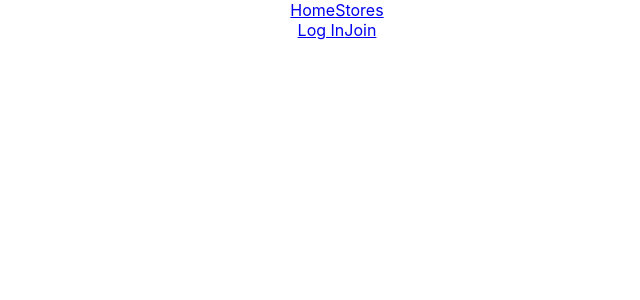
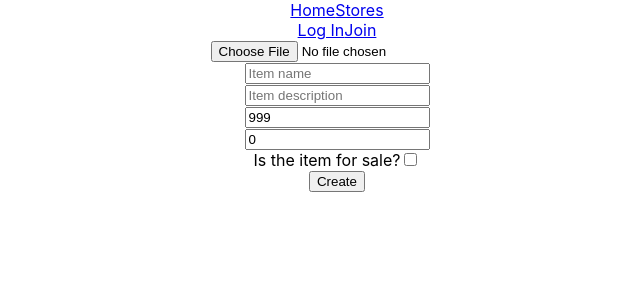
Before and after one commit to nel-thedev/curiomarket-client, a React (Create React App) app: page /store/shop/1/create-item in a window 1280 px wide. Shown: the top 300 px of the page, without its empty margins (303-943 px from the left). Built offline with nearby package versions, Linux system fonts and the light colour scheme.

Commit message:
Add create store. Add Create item.

```diff
--- a/src/App.js
+++ b/src/App.js
@@ -11,6 +11,7 @@ import Login from './pages/Login';
 import UpdateProfile from './pages/UpdateProfile';
 import CreateStore from './pages/CreateStore';
 import EditStore from './pages/EditStore';
+import CreateItem from './pages/CreateItem';
 
 function App() {
   const getToken = () => {
@@ -39,6 +40,10 @@ function App() {
         <Route path="/user/update" element={<UpdateProfile />} />
         <Route path="/store/create" element={<CreateStore />} />
         <Route path="/store/edit" element={<EditStore />} />
+        <Route
+          path="/store/shop/:storeId/create-item"
+          element={<CreateItem />}
+        />
       </Routes>
     </div>
   );
--- a/src/components/StoreCard.js
+++ b/src/components/StoreCard.js
@@ -4,17 +4,17 @@ import { Link } from 'react-router-dom';
 const StoreCard = ({ store }) => {
   // let avgRating;
   console.log(store);
-  const returnRating = () => {
-    if (store.ratings.length) {
-      return (
-        store.ratings.reduce((acc, curr) => {
-          return acc + curr;
-        }, 0) / store.ratings.length
-      );
-    } else {
-      return 0;
-    }
-  };
+  // const returnRating = () => {
+  //   if (store.ratings.length) {
+  //     return (
+  //       store.ratings.reduce((acc, curr) => {
+  //         return acc + curr;
+  //       }, 0) / store.ratings.length
+  //     );
+  //   } else {
+  //     return 0;
+  //   }
+  // };
 
   return (
     <div>
@@ -23,8 +23,8 @@ const StoreCard = ({ store }) => {
           <img src={store.storeImage} alt={store.name} />
           <h4>{store.name}</h4>
           <div>
-            <p>Rating: {returnRating()}</p>
-            <p>{store.items.length}</p>
+            {/* <p>Rating: {returnRating()}</p> */}
+            {store?.items.length > 0 ? <p>{store?.items.length}</p> : <p>0</p>}
           </div>
         </Link>
       ) : (
--- a/src/context/auth.js
+++ b/src/context/auth.js
@@ -32,6 +32,7 @@ const AuthProvider = ({ children }) => {
         .catch((error) => {
           setUser(null);
           removeToken();
+          navigate('/auth/login');
         });
     } else {
       setUser(null);
--- a/src/pages/AllStores.js
+++ b/src/pages/AllStores.js
@@ -10,7 +10,7 @@ const AllStores = () => {
     if (!stores.length) {
       getStores();
     }
-  }, []);
+  }, [stores]);
 
   return (
     <>
--- /dev/null
+++ b/src/pages/CreateItem.js
@@ -0,0 +1,124 @@
+import { useContext, useEffect, useState } from 'react';
+import { fileChange } from '../services/fileChange';
+import { post } from '../services/authService';
+import { AuthContext } from '../context/auth';
+import { LoadingContext } from '../context/loading';
+import { useNavigate } from 'react-router-dom';
+
+const CreateItem = ({ storeId }) => {
+  const { currentStore, setCurrentStore } = useContext(LoadingContext);
+  const { user, setUser } = useContext(AuthContext);
+
+  const [errorMsg, setErrorMsg] = useState(null);
+  const [newItem, setNewItem] = useState({
+    name: '',
+    description: '',
+    quantity: 0,
+    imageUrl: '',
+    value: 999,
+    isForSale: false,
+  });
+
+  const navigate = useNavigate();
+
+  //   const handleChange = (e) => {
+  //     setNewItem((prev) => ({
+  //       ...prev,
+  //       [e.target.name]: e.target.value,
+  //     }));
+  //   };
+  const handleChange = (e) => {
+    setNewItem((prev) =>
+      typeof e.target.value === Number
+        ? {
+            ...prev,
+            [e.target.name]: Number(e.target.value),
+          }
+        : {
+            ...prev,
+            [e.target.name]: e.target.value,
+          }
+    );
+  };
+
+  const handleFileChange = (e) => {
+    fileChange(e)
+      .then((response) => {
+        setNewItem((prev) => ({
+          ...prev,
+          [e.target.name]: response.data.image,
+        }));
+      })
+      .catch((err) => console.log('Error while uploading the file: ', err));
+  };
+
+  const handleSubmit = (e) => {
+    e.preventDefault();
+
+    post(`/store/shop/${currentStore._id}/create-item`, newItem)
+      .then((results) => {
+        console.log('CREATED ITEM RESULTS DATA: ', results.data);
+        navigate(`/store/shop/${currentStore._id}`);
+      })
+      .catch((error) => {
+        console.log(error);
+        setErrorMsg(error.response.data.msg);
+      });
+  };
+
+  return (
+    <>
+      <form onSubmit={handleSubmit}>
+        <input type="file" name="imageUrl" onChange={handleFileChange} />
+        <br />
+        <input
+          type="text"
+          name="name"
+          value={newItem.name}
+          placeholder="Item name"
+          onChange={handleChange}
+        />
+        <br />
+        <input
+          type="text"
+          name="description"
+          value={newItem.description}
+          placeholder="Item description"
+          onChange={handleChange}
+        />
+        <br />
+        <input
+          type="number"
+          name="value"
+          value={newItem.value}
+          placeholder="Item value"
+          onChange={handleChange}
+        />
+        <br />
+        <input
+          type="number"
+          name="quantity"
+          value={newItem.quantity}
+          placeholder="Item quantity"
+          onChange={handleChange}
+        />
+        <br />
+        <label for="isForSale">Is the item for sale?</label>
+        <input
+          type="checkbox"
+          id="isForSale"
+          name="isForSale"
+          value={newItem.isForSale}
+          placeholder="Is the item for sale?"
+          onChange={handleChange}
+        />
+        <br />
+
+        <button type="submit">Create</button>
+      </form>
+      {errorMsg && <p className="error-message">{errorMsg}</p>}
+    </>
+  );
+};
+
+export default CreateItem;
--- a/src/pages/CreateStore.js
+++ b/src/pages/CreateStore.js
@@ -1,9 +1,13 @@
-import React, { useState, useEffect } from 'react';
+import React, { useState, useEffect, useContext } from 'react';
 import { post } from '../services/authService';
 import { fileChange } from '../services/fileChange';
 import { useNavigate } from 'react-router-dom';
+import { LoadingContext } from '../context/loading';
+import { AuthContext } from '../context/auth';
 
 const CreateStore = () => {
+  const { currentStore, setCurrentStore } = useContext(LoadingContext);
+  const { user, setUser, authenticateUser } = useContext(AuthContext);
   const [errorMsg, setErrorMsg] = useState(null);
   const [createdStore, setCreatedStore] = useState({
     name: '',
@@ -33,13 +37,17 @@ const CreateStore = () => {
       });
   };
 
+  console.log(createdStore);
+
   const handleSubmit = (e) => {
     e.preventDefault();
 
     post('/store/create', createdStore)
       .then((results) => {
         console.log('CREATE STORE RESULTS', results.data);
-        navigate(`/shop/${results.data._id}`);
+        setCurrentStore(createdStore);
+        setUser(results.data.updatedUser);
+        navigate(`/store/shop/${results.data.createdStore._id}`);
       })
       .catch((err) => {
         console.log(err);
--- a/src/pages/Profile.js
+++ b/src/pages/Profile.js
@@ -10,6 +10,7 @@ const Profile = () => {
   // useEffect(() => {
   //   authenticateUser();
   // }, []);
+  console.log(user.stores);
 
   return (
     <>
@@ -23,6 +24,7 @@ const Profile = () => {
             <h2>{user.fullName}'s Stores:</h2>
             {user.stores ? (
               user.stores.map((store) => {
+                console.log(user, store);
                 return <StoreCard store={store} />;
               })
             ) : (
--- a/src/pages/Store.js
+++ b/src/pages/Store.js
@@ -37,7 +37,9 @@ const Store = () => {
             {currentStore.items.map((item) => {
               return <ItemCard item={item} key={item._id} />;
             })}
-            <div>New Item</div>
+            <Link to={`/store/shop/${storeId}/create-item`} storeId={storeId}>
+              <div>New Item</div>
+            </Link>
           </div>
         </>
       ) : (
```
Also changed, not shown: src/pages/Logout.js (added, +7 -0 lines).
